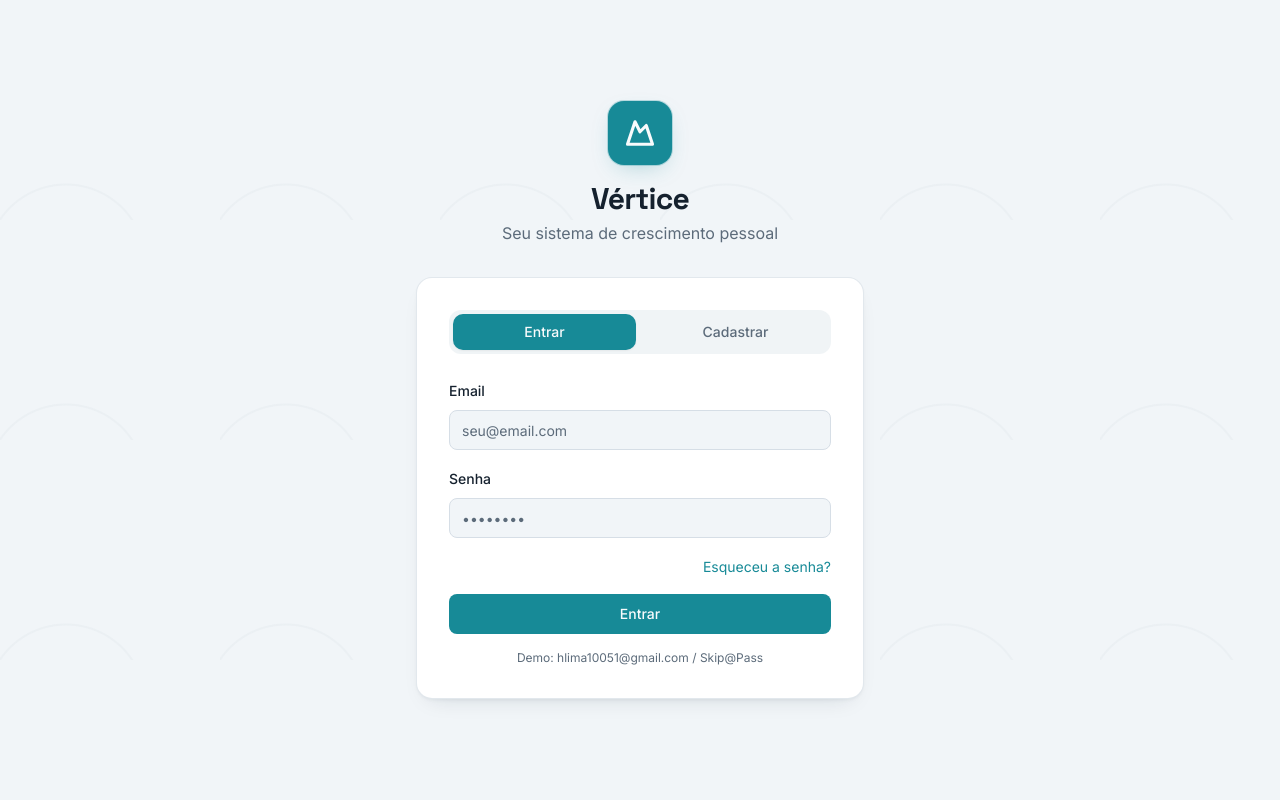
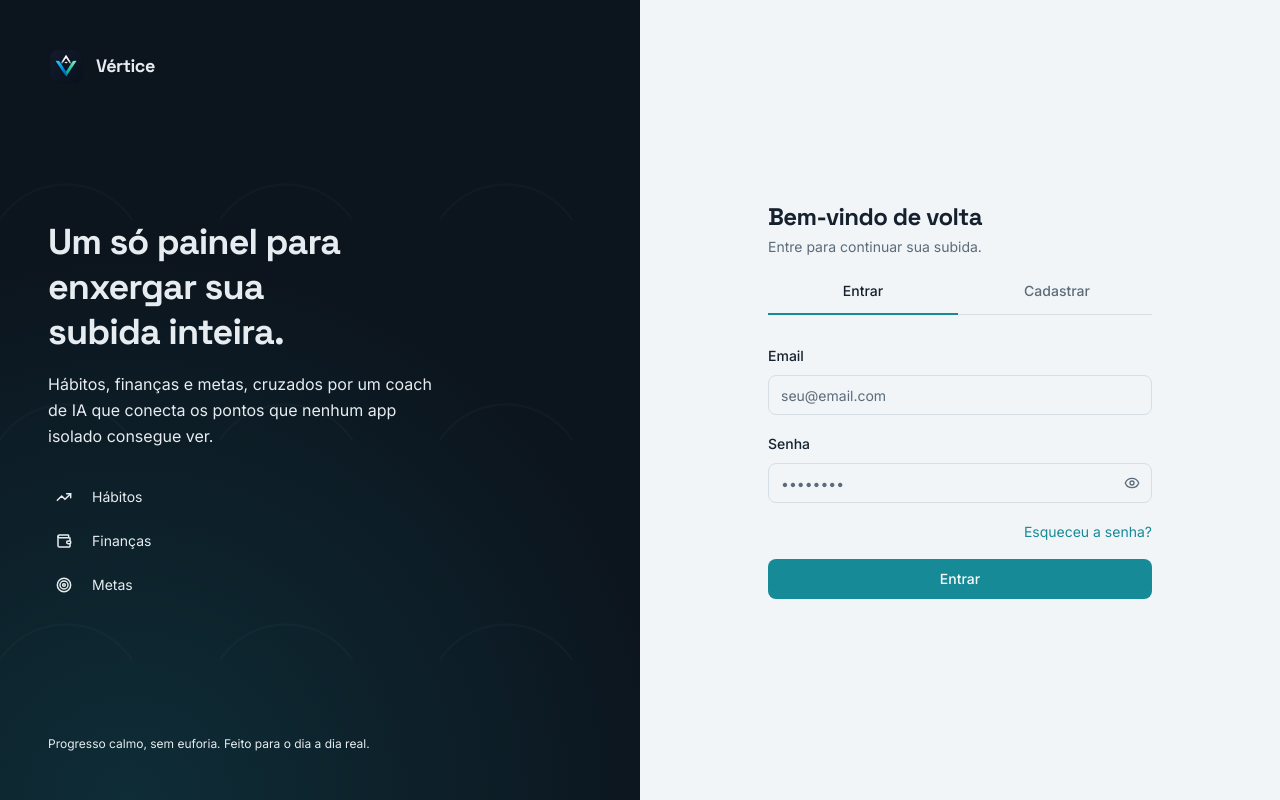
Before and after one commit to henrique10051/vertice-app, a React (Vite) app: page /auth in a window 1280 px wide. Built offline with nearby package versions, Linux system fonts and the light colour scheme.

Commit message:
Reestrutura a tela de login com layout split-panel e logo real
Substitui o card genérico centralizado por um painel de marca (Calm
Ascent) ao lado do formulário, e troca o ícone Mountain pela logo.png
real em Auth, Sidebar, Header, Onboarding e Privacy.

```diff
--- a/src/components/Header.tsx
+++ b/src/components/Header.tsx
@@ -1,6 +1,6 @@
 import { useEffect, useState } from 'react'
 import { Link, useLocation } from 'react-router-dom'
-import { Plus, Mountain, User, LogOut } from 'lucide-react'
+import { Plus, User, LogOut } from 'lucide-react'
 import { Button } from '@/components/ui/button'
 import { Avatar, AvatarFallback, AvatarImage } from '@/components/ui/avatar'
 import {
@@ -57,9 +57,7 @@ export function Header() {
     <header className="h-20 flex items-center justify-between px-6 lg:px-10 sticky top-0 z-30 bg-background/70 backdrop-blur-xl border-b border-border/70">
       <div>
         <h1 className="font-display text-2xl font-bold md:hidden flex items-center gap-2">
-          <span className="inline-flex items-center justify-center w-7 h-7 rounded-lg bg-primary text-primary-foreground">
-            <Mountain size={16} strokeWidth={2.5} />
-          </span>
+          <img src="/logo.png" alt="Vértice" className="w-7 h-7 rounded-lg" />
           Vértice
         </h1>
         <div className="hidden md:block">
--- a/src/components/Sidebar.tsx
+++ b/src/components/Sidebar.tsx
@@ -9,7 +9,6 @@ import {
   Bot,
   PanelLeftClose,
   PanelLeftOpen,
-  Mountain,
   ShoppingCart,
   Timer,
   CalendarDays,
@@ -48,17 +47,11 @@ export function Sidebar() {
       <div className="flex items-center justify-between p-6 h-20">
         {!sidebarCollapsed && (
           <span className="font-display text-lg font-bold flex items-center gap-2.5 tracking-tight">
-            <span className="inline-flex items-center justify-center w-8 h-8 rounded-lg bg-primary text-primary-foreground">
-              <Mountain size={18} strokeWidth={2.5} />
-            </span>
+            <img src="/logo.png" alt="Vértice" className="w-8 h-8 rounded-lg" />
             Vértice
           </span>
         )}
-        {sidebarCollapsed && (
-          <span className="inline-flex items-center justify-center w-8 h-8 rounded-lg bg-primary text-primary-foreground">
-            <Mountain size={18} strokeWidth={2.5} />
-          </span>
-        )}
+        {sidebarCollapsed && <img src="/logo.png" alt="Vértice" className="w-8 h-8 rounded-lg" />}
         <button
           onClick={toggleSidebar}
           className="text-muted-foreground hover:text-primary transition-colors p-2 rounded-lg hover:bg-muted/50"
--- a/src/pages/Auth.tsx
+++ b/src/pages/Auth.tsx
@@ -5,8 +5,14 @@ import { Button } from '@/components/ui/button'
 import { Input } from '@/components/ui/input'
 import { Label } from '@/components/ui/label'
 import { Checkbox } from '@/components/ui/checkbox'
-import { Mountain, Loader2, MailCheck } from 'lucide-react'
+import { Loader2, MailCheck, Eye, EyeOff, TrendingUp, Wallet, Target } from 'lucide-react'
 import { cn } from '@/lib/utils'
+
+const PILLARS = [
+  { icon: TrendingUp, label: 'Hábitos' },
+  { icon: Wallet, label: 'Finanças' },
+  { icon: Target, label: 'Metas' },
+]
 
 export default function Auth() {
   const navigate = useNavigate()
@@ -22,6 +28,7 @@ export default function Auth() {
   const [emailNotConfirmed, setEmailNotConfirmed] = useState(false)
   const [resending, setResending] = useState(false)
   const [resendSuccess, setResendSuccess] = useState(false)
+  const [showPassword, setShowPassword] = useState(false)
 
   useEffect(() => {
     if (user) navigate('/')
@@ -71,36 +78,98 @@ export default function Auth() {
   }
 
   return (
-    <div className="min-h-screen flex items-center justify-center bg-background topo-lines p-4">
-      <div className="w-full max-w-md">
-        <div className="text-center mb-8">
-          <div className="inline-flex items-center justify-center w-16 h-16 rounded-2xl bg-primary text-primary-foreground mb-4 shadow-glow">
-            <Mountain size={30} strokeWidth={2.5} />
-          </div>
-          <h1 className="font-display text-3xl font-bold tracking-tight">Vértice</h1>
-          <p className="text-muted-foreground mt-1">Seu sistema de crescimento pessoal</p>
+    <div className="min-h-screen grid md:grid-cols-2 bg-background">
+      {/* Brand panel — hidden on small screens, the calm-ascent story on md+ */}
+      <div className="hidden md:flex relative flex-col justify-between overflow-hidden bg-[hsl(213_40%_8%)] text-[hsl(200_22%_92%)] p-12 topo-lines">
+        <div
+          className="pointer-events-none absolute inset-0 opacity-60"
+          style={{
+            background:
+              'radial-gradient(circle at 20% 100%, hsl(var(--primary) / 0.35), transparent 60%)',
+          }}
+        />
+        <div className="relative flex items-center gap-3">
+          <img src="/logo.png" alt="Vértice" className="w-9 h-9 rounded-lg" />
+          <span className="font-display text-lg font-bold tracking-tight">Vértice</span>
         </div>
 
-        <div className="bg-card rounded-2xl shadow-elevation p-8 border border-border/70">
-          <div className="flex gap-2 mb-6 bg-muted/50 rounded-xl p-1">
+        <div className="relative max-w-sm">
+          <h1 className="font-display text-4xl font-bold tracking-tight text-balance leading-tight">
+            Um só painel para enxergar sua subida inteira.
+          </h1>
+          <p className="mt-4 text-[hsl(200_22%_92%)]/70 leading-relaxed">
+            Hábitos, finanças e metas, cruzados por um coach de IA que conecta os pontos que
+            nenhum app isolado consegue ver.
+          </p>
+          <ul className="mt-8 flex flex-col gap-3">
+            {PILLARS.map(({ icon: Icon, label }) => (
+              <li
+                key={label}
+                className="flex items-center gap-3 text-sm text-[hsl(200_22%_92%)]/80"
+              >
+                <span className="inline-flex items-center justify-center w-8 h-8 rounded-lg bg-[hsl(200_22%_92%)]/10">
+                  <Icon size={16} strokeWidth={2.25} />
+                </span>
+                {label}
+              </li>
+            ))}
+          </ul>
+        </div>
+
+        <p className="relative text-xs text-[hsl(200_22%_92%)]/50">
+          Progresso calmo, sem euforia. Feito para o dia a dia real.
+        </p>
+      </div>
+
+      {/* Form panel */}
+      <div className="flex items-center justify-center p-6 md:p-12">
+        <div className="w-full max-w-sm">
+          <div className="mb-8 md:hidden flex items-center gap-3">
+            <img src="/logo.png" alt="Vértice" className="w-10 h-10 rounded-xl" />
+            <div>
+              <h1 className="font-display text-xl font-bold tracking-tight">Vértice</h1>
+              <p className="text-sm text-muted-foreground">Seu sistema de crescimento pessoal</p>
+            </div>
+          </div>
+
+          <div className="mb-6 hidden md:block">
+            <h2 className="font-display text-2xl font-bold tracking-tight">
+              {mode === 'login' ? 'Bem-vindo de volta' : 'Crie sua conta'}
+            </h2>
+            <p className="text-sm text-muted-foreground mt-1">
+              {mode === 'login'
+                ? 'Entre para continuar sua subida.'
+                : 'Leva menos de um minuto.'}
+            </p>
+          </div>
+
+          <div
+            role="tablist"
+            aria-label="Entrar ou cadastrar"
+            className="flex gap-1 mb-7 border-b border-border"
+          >
             <button
+              role="tab"
+              aria-selected={mode === 'login'}
               onClick={() => setMode('login')}
               className={cn(
-                'flex-1 py-2 rounded-lg text-sm font-medium transition-all',
+                'flex-1 pb-3 text-sm font-medium transition-colors duration-150 ease-out-quart border-b-2 -mb-px',
                 mode === 'login'
-                  ? 'bg-primary text-primary-foreground shadow-sm'
-                  : 'text-muted-foreground',
+                  ? 'text-foreground border-primary'
+                  : 'text-muted-foreground border-transparent hover:text-foreground',
               )}
             >
               Entrar
             </button>
             <button
+              role="tab"
+              aria-selected={mode === 'signup'}
               onClick={() => setMode('signup')}
               className={cn(
-                'flex-1 py-2 rounded-lg text-sm font-medium transition-all',
+                'flex-1 pb-3 text-sm font-medium transition-colors duration-150 ease-out-quart border-b-2 -mb-px',
                 mode === 'signup'
-                  ? 'bg-primary text-primary-foreground shadow-sm'
-                  : 'text-muted-foreground',
+                  ? 'text-foreground border-primary'
+                  : 'text-muted-foreground border-transparent hover:text-foreground',
               )}
             >
               Cadastrar
@@ -131,13 +200,24 @@ export default function Auth() {
             </div>
             <div className="space-y-2">
               <Label>Senha</Label>
+              <div className="relative">
                 <Input
-                type="password"
+                  type={showPassword ? 'text' : 'password'}
                   placeholder="••••••••"
                   value={password}
                   onChange={(e) => setPassword(e.target.value)}
                   required
+                  className="pr-10"
                 />
+                <button
+                  type="button"
+                  onClick={() => setShowPassword((v) => !v)}
+                  aria-label={showPassword ? 'Ocultar senha' : 'Mostrar senha'}
+                  className="absolute right-0 top-0 h-10 w-10 flex items-center justify-center text-muted-foreground hover:text-foreground transition-colors"
+                >
+                  {showPassword ? <EyeOff size={16} /> : <Eye size={16} />}
+                </button>
+              </div>
             </div>
 
             {mode === 'login' && (
@@ -230,12 +310,6 @@ export default function Auth() {
             </Button>
           </form>
 
-          {mode === 'login' && (
-            <p className="text-xs text-muted-foreground text-center mt-4">
-              Demo: hlima10051@gmail.com / Skip@Pass
-            </p>
-          )}
-
           {signupSuccess && (
             <Button
               variant="outline"
--- a/src/pages/Onboarding.tsx
+++ b/src/pages/Onboarding.tsx
@@ -15,7 +15,6 @@ import {
   SelectValue,
 } from '@/components/ui/select'
 import {
-  Mountain,
   ArrowRight,
   ArrowLeft,
   Loader2,
@@ -118,9 +117,11 @@ export default function Onboarding() {
         <div className="bg-card rounded-2xl shadow-elevation p-8 border border-border/70">
           {step === 1 && (
             <div className="text-center space-y-4">
-              <div className="inline-flex items-center justify-center w-16 h-16 rounded-2xl bg-primary text-primary-foreground mb-4 shadow-glow">
-                <Mountain size={30} strokeWidth={2.5} />
-              </div>
+              <img
+                src="/logo.png"
+                alt="Vértice"
+                className="w-16 h-16 rounded-2xl mb-4 shadow-glow mx-auto"
+              />
               <h1 className="text-2xl font-bold">Bem-vindo ao Vértice!</h1>
               <p className="text-muted-foreground">
                 Vamos configurar seu perfil para uma experiência personalizada.
--- a/src/pages/Privacy.tsx
+++ b/src/pages/Privacy.tsx
@@ -1,14 +1,12 @@
 import { Link } from 'react-router-dom'
-import { Mountain, ArrowLeft } from 'lucide-react'
+import { ArrowLeft } from 'lucide-react'
 
 export default function Privacy() {
   return (
     <div className="min-h-screen bg-background topo-lines p-4">
       <div className="w-full max-w-2xl mx-auto py-12">
         <div className="flex items-center gap-3 mb-8">
-          <div className="inline-flex items-center justify-center w-10 h-10 rounded-xl bg-primary text-primary-foreground shadow-glow">
-            <Mountain size={20} strokeWidth={2.5} />
-          </div>
+          <img src="/logo.png" alt="Vértice" className="w-10 h-10 rounded-xl shadow-glow" />
           <h1 className="font-display text-2xl font-bold tracking-tight">Vértice</h1>
         </div>
 
```
Also changed, not shown: public/logo.png (added). Lines whose indentation alone changed are shown as unchanged.
